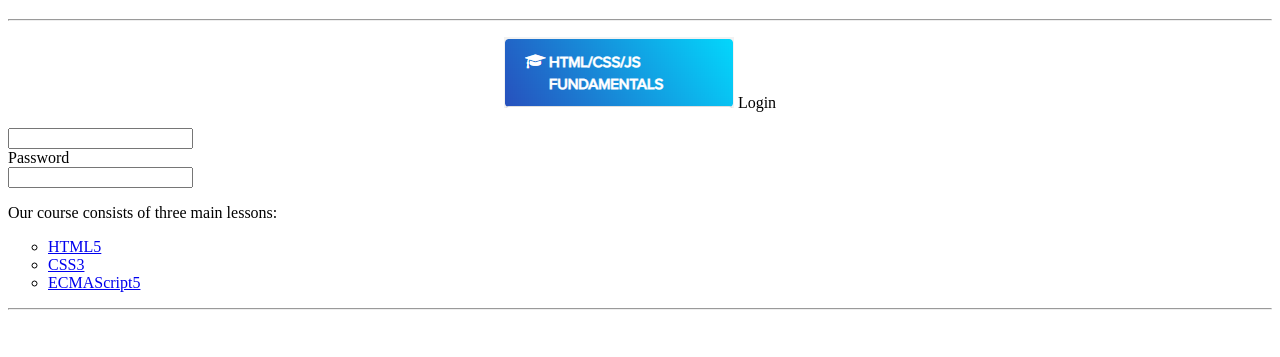
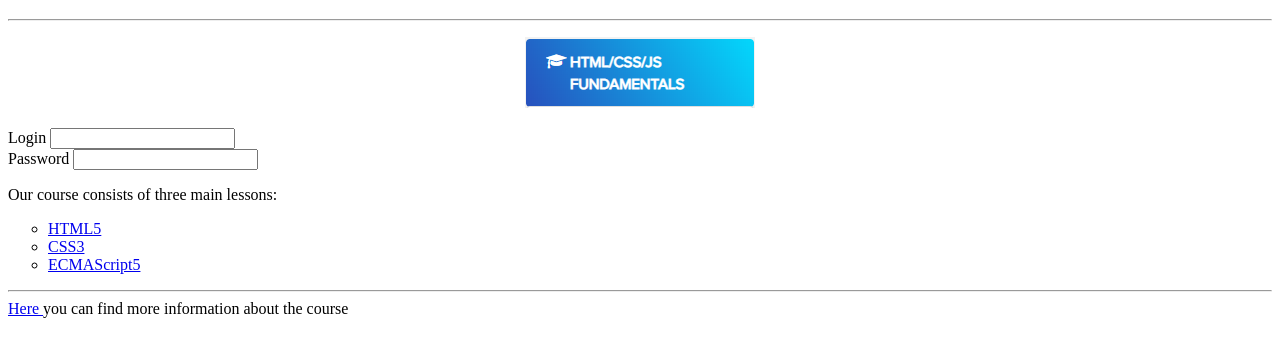
Before and after one commit to Stranger4438/Stranger4438.github.io, a plain HTML site: page index.html in a window 1280 px wide. Shown: the part 61-418 px from the top of the page. Drawn offline with Linux system fonts and the light colour scheme.

Commit message:
new file

```diff
--- a/index.html
+++ b/index.html
@@ -13,14 +13,15 @@
         <img src="images/Скриншот 2020-05-11 11.21.18.png"
     </p>
 
-    <label>Login</label>
     <div>
-      <input type="text"/>
+        <label>Login</label>
+         <input type="text"/>
     </div>
-    <label>Password</label>
-    <div>
-      <input type="password"/>
-      </div>
+
+    </div>
+        <label>Password</label>
+        <input type="password"/>
+    </div>
 
     <p> Our course consists of three main lessons:</p>
 
@@ -32,7 +33,10 @@
 
     <hr>
 
-
+    <div>
+        <a href="https://softserve.academy/course/view.php?id=85">
+        Here </a> you can find more information about the course
+    </div>
 
 </body>
 </html>
```
